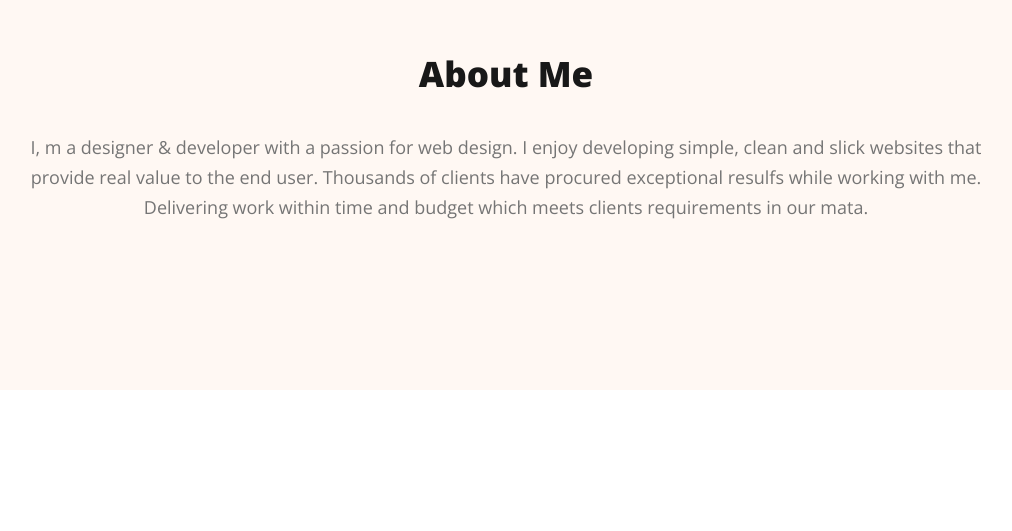
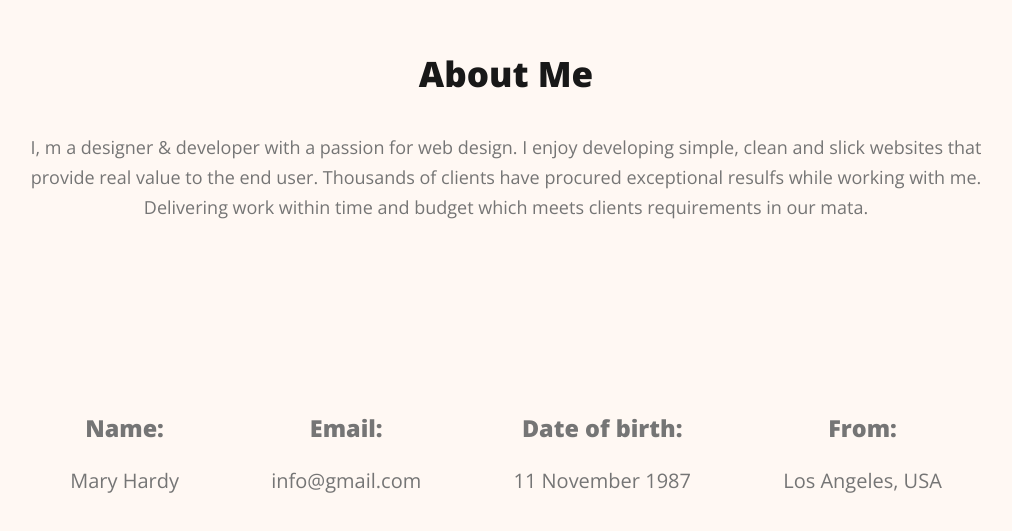
Before and after one commit to Masud-Rahman22/developer-portfolio, a plain HTML site: page index.html in a window 1280 px wide. Shown: the part 1115-1646 px from the top of the page, without its empty margins (134-1146 px from the left). Drawn offline with nearby package versions, Linux system fonts and the light colour scheme.

Commit message:
about section completed

```diff
--- a/index.html
+++ b/index.html
@@ -43,7 +43,28 @@
         <section class="about">
             <h3 class="title">About Me</h3>
             <p class="about-description">I, m a designer & developer with a passion for web design. I enjoy developing simple, clean and slick websites that provide real value to the end user. Thousands of clients have procured exceptional resulfs while working with me. Delivering work within time and budget which meets clients requirements in our mata.</p>
-        </section>
+
+        <!-- about section -->
+        <div class="info-section">
+        <div class="info-conatiner">
+                <h3 class="info-description">Name:</h3>
+                <p class="info-name">Mary Hardy</p>
+            </div>
+            <div class="info-conatiner">
+                <h3 class="info-description">Email:</h3>
+                <p class="info-name">info@gmail.com</p>
+            </div>
+            <div class="info-conatiner">
+                <h3 class="info-description">Date of birth:</h3>
+                <p class="info-name">11 November 1987</p>
+            </div>
+            <div class="info-conatiner">
+                <h3 class="info-description">From:</h3>
+                <p class="info-name">Los Angeles, USA</p>
+            </div>
+        </div>
+        <!-- about section ends here-->
+    </section>
     </main>
     <footer>
 
--- a/styles/styles.css
+++ b/styles/styles.css
@@ -101,6 +101,9 @@ header {
     background: #FFF8F3;
     margin: 130px 0px;
     padding: 150px;
+    max-width: 1140px;
+    margin-left: auto;
+    margin-right: auto;
 }
 
 .title {
@@ -117,3 +120,19 @@ header {
     font-weight: 400;
     line-height: 30px;
 }
+
+.info-section {
+    display: flex;
+    align-items: center;
+    justify-content: space-around;
+}
+
+.info-conatiner {
+    text-align: center;
+    color: #757575;
+    font-size: 20px;
+    font-weight: 400;
+    line-height: 30px;
+    margin-top: 150px;
+}
+/* about section ends here */
```
